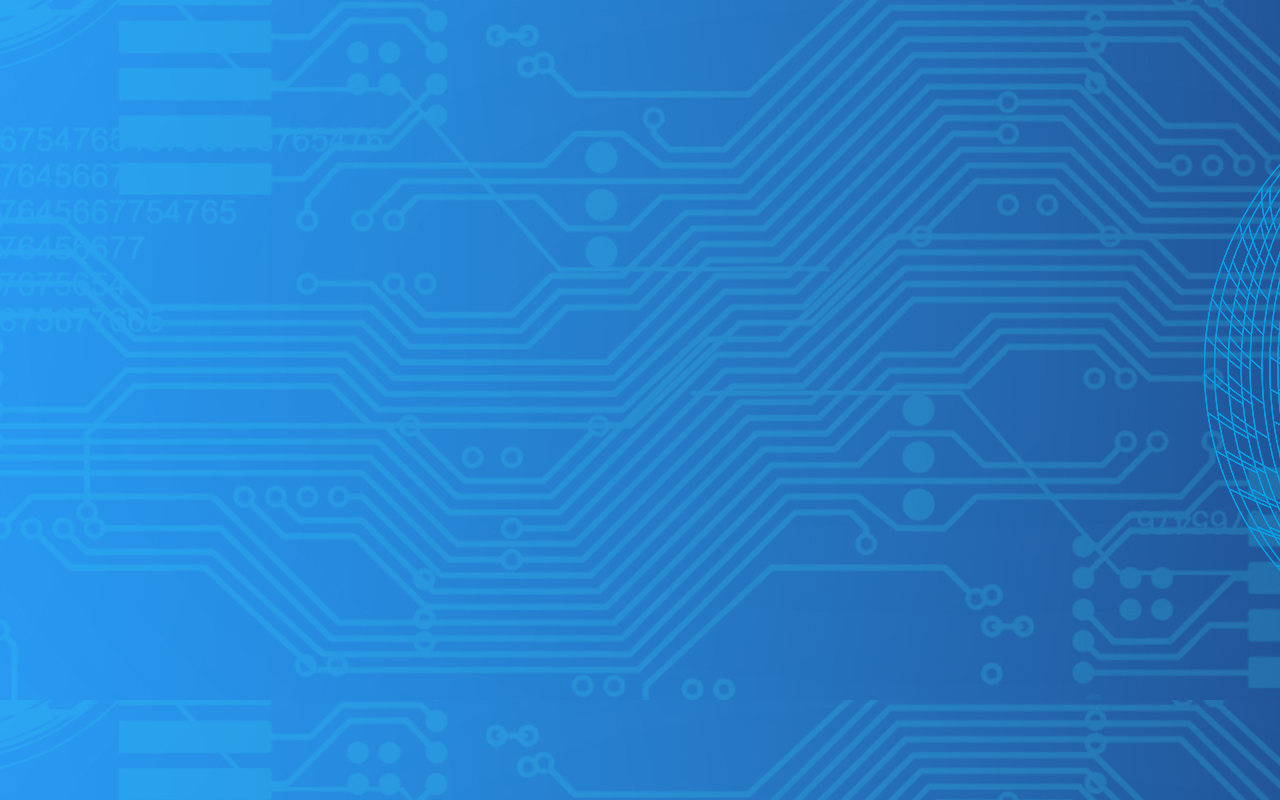
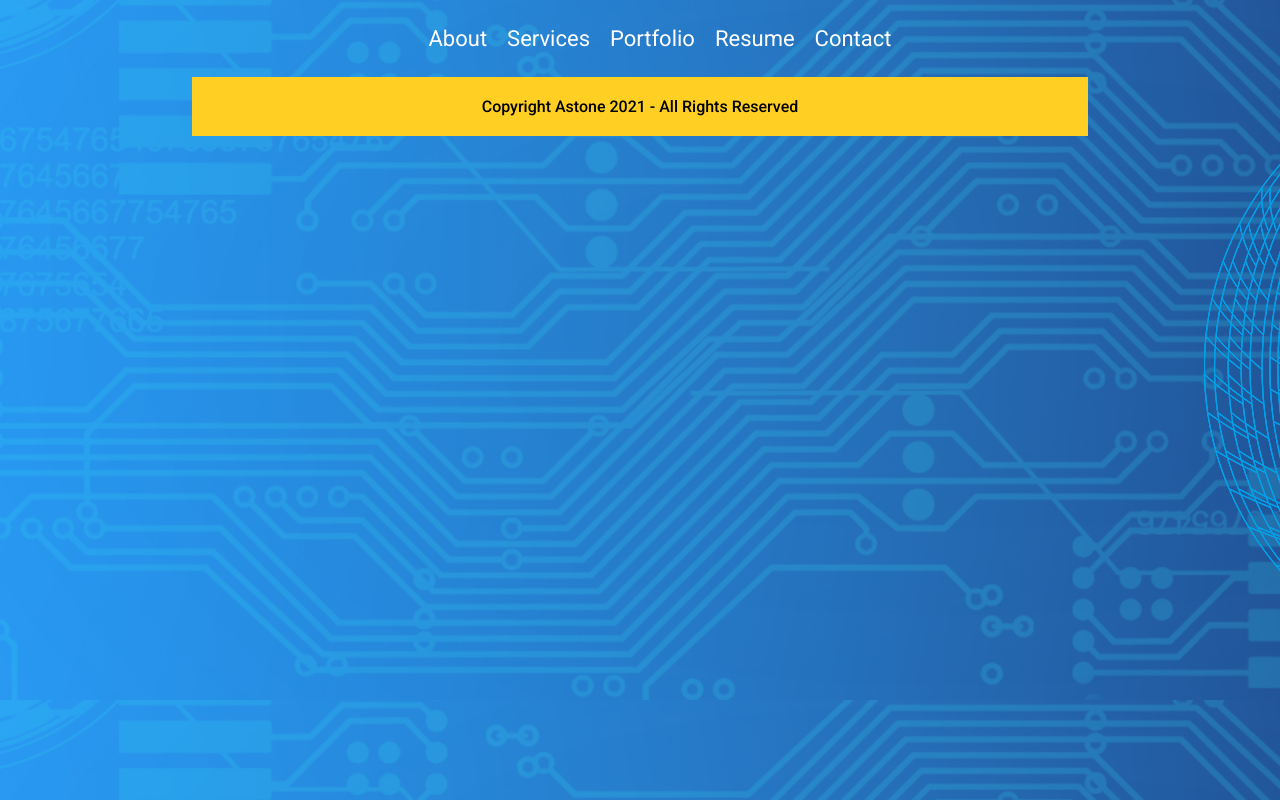
Before and after one commit to astonetuhame/portfolio_website, a plain HTML site: page index.html in a window 1280 px wide. Drawn offline with Linux system fonts and the light colour scheme.

Commit message:
Added navbar and footer styling

```diff
--- a/index.html
+++ b/index.html
@@ -8,6 +8,34 @@
     <link rel="stylesheet" href="style.css">
 </head>
 <body>
+    <header>
+        <div class="logo">
+            <!-- place your image logo here-->
+        </div>
 
+        <nav>
+            <ul class="menu">
+                <li class="menu-item">
+                    <a href="index.html">About</a>
+                </li>
+                <li class="menu-item">
+                    <a href="services.html">Services</a>
+                </li>
+                <li class="menu-item">
+                    <a href="portfolio.html">Portfolio</a>
+                </li>
+                <li class="menu-item">
+                    <a href="resume.html">Resume</a>
+                </li>
+                <li class="menu-item">
+                    <a href="contact.html">Contact</a>
+                </li>
+            </ul>
+        </nav>
+
+    </header>
+    <footer class="footer">
+        Copyright Astone 2021 - All Rights Reserved
+    </footer>
 </body>
 </html>
--- a/style.css
+++ b/style.css
@@ -7,3 +7,36 @@ body{
     margin-right: 15%;
     font-family: 'Roboto', Arial, Helvetica, sans-serif;
 }
+
+.menu{
+    display: flex;
+    list-style: none;
+    flex-wrap: wrap;
+    justify-content: center;
+
+}
+
+.menu-item{
+    font-size: 22px;
+    padding: 10px;
+}
+
+.menu-item a{
+    color: #FFFFFF;
+    text-decoration: none;
+}
+
+.menu-item a:hover{
+    color: #FFFFFF;
+    font-weight: 700;
+}
+
+.footer{
+    display: flex;
+    justify-content: center;
+    background: rgb(255, 208, 35);
+    font-size: 16px;
+    font-weight: 500;
+    padding: 20px;
+    margin-bottom: 20px;
+}
```
